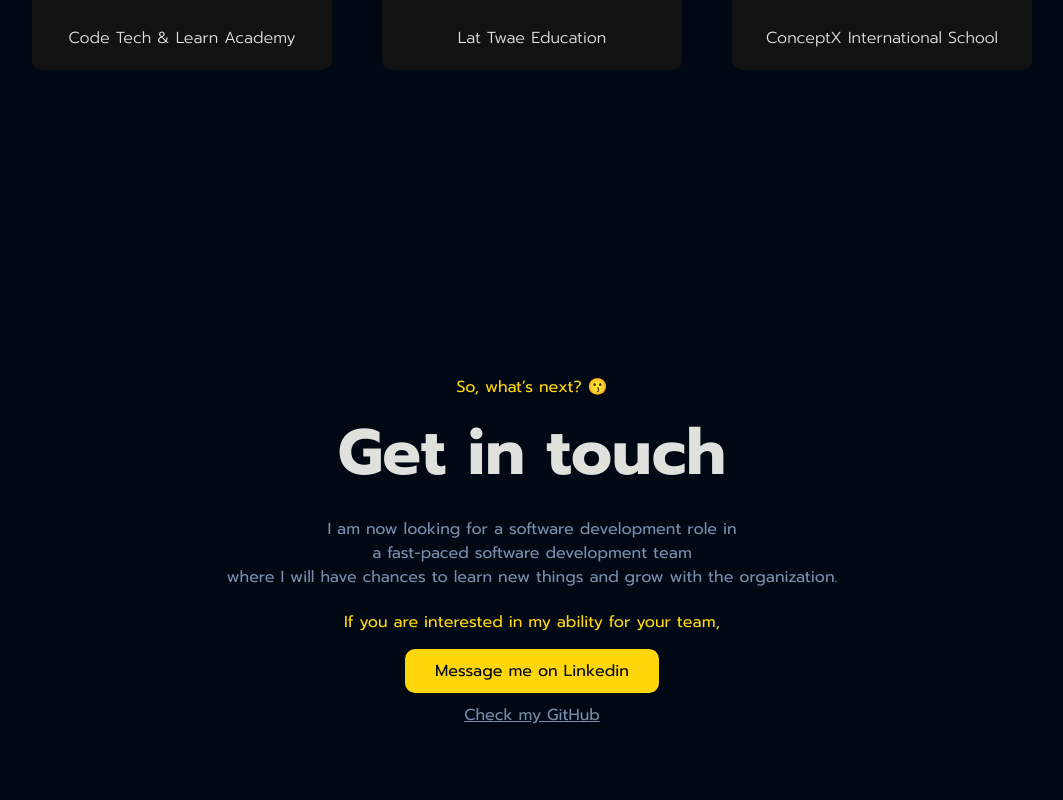
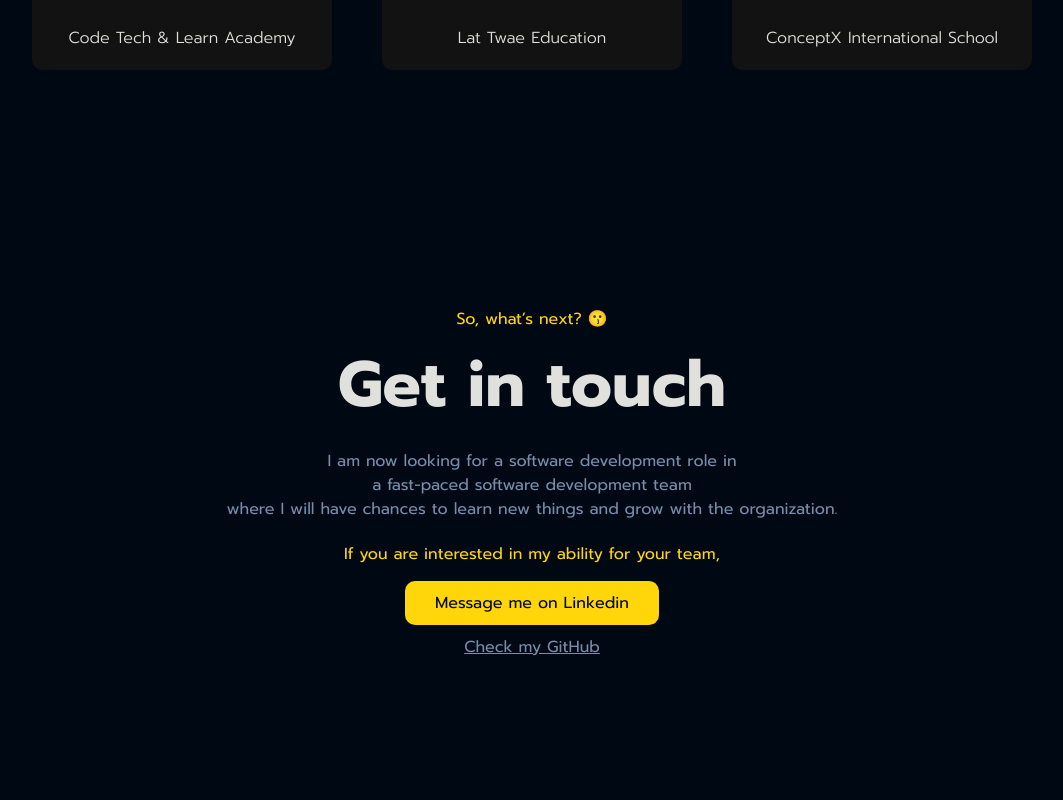
Before and after one commit to YatootaY/my-portfolio, a React (Create React App) app: page / in a window 1280 px wide. Shown: the part 6120-6920 px from the top of the page, without its empty margins (108-1171 px from the left). Built offline with nearby package versions, Linux system fonts and the light colour scheme; a web font is replaced by a local one.

Commit message:
Improve: Contact Height

```diff
--- a/src/Components/Contact.css
+++ b/src/Components/Contact.css
@@ -2,8 +2,9 @@
     display: flex;
     flex-direction: column;
     align-items: center;
+    justify-content: center;
     text-align: center;
-    margin: 250px 0;
+    height: 90vh;
 }
 
 .Contact h2{
```
